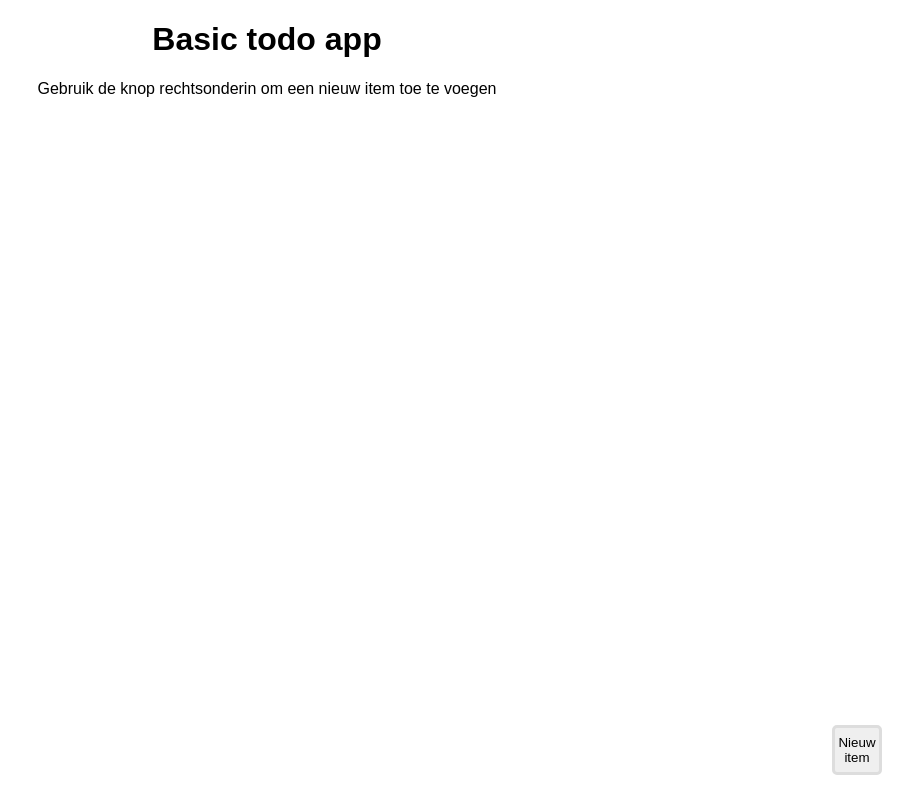
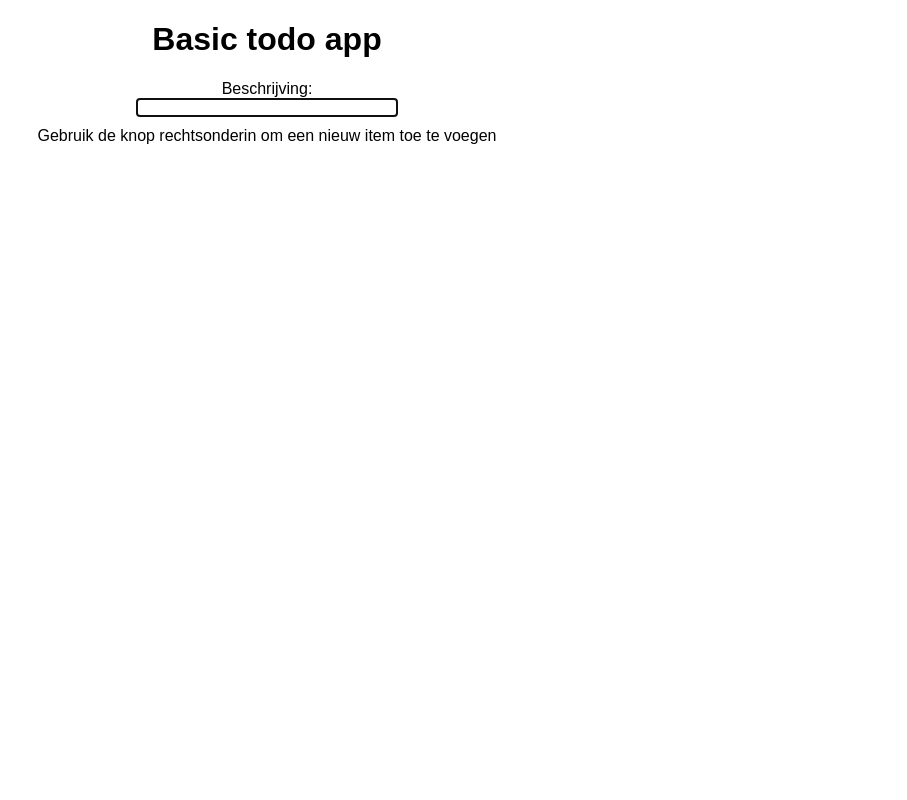
Before and after one commit to MDuin/TodoApp, a React (Create React App) app: page / in a window 1280 px wide. Shown: the whole page, without its empty margins (373-1280 px from the left). Built offline with nearby package versions, Linux system fonts and the light colour scheme.

Commit message:
Adjusted some styling and removed the add item button

```diff
--- a/src/App.css
+++ b/src/App.css
@@ -1,31 +1,10 @@
-.add-item-button {
-  position: fixed;
-  bottom: 25px;
-  right: 25px;
-  width: 50px;
-  height: 50px;
-  border: 3px solid #ddd;
-  border-radius: 5px;
-  text-align: center;
-  padding: 0; }
-
-.add-item-button:hover {
-  background-color: #eee; }
-
 .flexDiv {
   display: flex;
   margin: auto;
   width: 100%;
-  border-radius: 4px;
-  border: 1px solid #ddd;
   display: inline-block;
-  vertical-align: top; }
-  @media (min-width: 1024px) {
-    .flexDiv {
-      width: 75%; } }
-  @media (min-width: 1479px) {
-    .flexDiv {
-      width: 50%; } }
+  vertical-align: top;
+  border-bottom: 1px solid #ddd; }
 
 .flexDiv:hover {
   background-color: #eee; }
@@ -54,7 +33,24 @@
   background-color: #00ee0050; }
 
 .todo-list {
-  padding: 0; }
+  padding: 0;
+  margin: auto;
+  width: 100%;
+  border-radius: 4px;
+  border: 1px solid #ddd; }
+  @media (min-width: 1024px) {
+    .todo-list {
+      width: 75%; } }
+  @media (min-width: 1479px) {
+    .todo-list {
+      width: 50%; } }
+
+.input-container {
+  margin-bottom: 10px; }
+
+.input-box {
+  width: 20%;
+  border: 1px solid #ddd; }
 
 .App {
   text-align: center; }
--- a/src/App.js
+++ b/src/App.js
@@ -2,7 +2,6 @@ import React, { Component } from 'react';
 import './App.css';
 
 import AddItem from './components/add-item';
-import AddItemButton from './components/add-item-button';
 import TodoItemList from './components/todo-list';
 
 //window.id = 0;
@@ -11,8 +10,7 @@ class App extends Component {
     super(props);
 
     this.state = {
-      todoItems: [],
-      showAddItem: false
+      todoItems: []
     }
 
     this.itemId = 0;
@@ -30,7 +28,6 @@ class App extends Component {
     var newArr = this.state.todoItems.slice();
     newArr.push({description: item, isDone: false, id: this.itemId++});
     this.setState({ todoItems: newArr });
-    this.setState({ showAddItem: false });
   }
 
   removeFromList(id) {
@@ -64,28 +61,13 @@ class App extends Component {
     this.setState({todoItems: newArr});
   }
 
-  showAddItem = () => {
-    this.setState({ showAddItem: true });
-  }
-
   render() {
-    if (this.state.showAddItem) {
-      return (
-        <div className="App">
-          <AddItem addItemToList={this.addItemToList} />
-          <TodoItemList todoItems={this.state.todoItems}
-                        remove={this.removeFromList}
-                        done={this.toggleItemDone}/>
-          <AddItemButton showAddItem={this.showAddItem} />
-        </div>
-      );
-    }
     return (
       <div className="App">
+        <AddItem addItemToList={this.addItemToList} />
         <TodoItemList todoItems={this.state.todoItems}
                       remove={this.removeFromList}
                       done={this.toggleItemDone}/>
-        <AddItemButton showAddItem={this.showAddItem} />
       </div>
     );
   }
--- a/src/App.scss
+++ b/src/App.scss
@@ -1,8 +1,8 @@
 @import './components/styles/_colors';
 @import './components/styles/_mixins';
-@import './components/styles/_add-item-button';
 @import './components/styles/_todo-item';
 @import './components/styles/_todo-list';
+@import './components/styles/_add-item';
 
 
 .App {
--- a/src/components/add-item-button.js
+++ /dev/null
@@ -1,7 +0,0 @@
-import React from 'react';
-
-const AddItemButton = props => {
-  return (<button className="add-item-button" onClick={props.showAddItem}>Nieuw item</button>);
-};
-
-export default AddItemButton;
--- a/src/components/add-item.js
+++ b/src/components/add-item.js
@@ -4,8 +4,8 @@ class AddItem extends React.Component {
 
   render() {
     return (<div className="input-container">
-        <p>Beschrijving:</p>
-        <input type="text"
+        <div>Beschrijving:</div>
+        <input className="input-box" type="text"
             ref={(input) => { this.descriptionInput = input; }}
             onKeyPress={event => this.handleKeyPress(event)} />
       </div>
@@ -19,6 +19,7 @@ class AddItem extends React.Component {
   handleKeyPress(event) {
     if (event.key === 'Enter') {
       this.props.addItemToList(event.target.value);
+      event.target.value = "";
     }
   }
 }
--- a/src/components/styles/_add-item-button.scss
+++ /dev/null
@@ -1,15 +0,0 @@
-.add-item-button {
-  position: fixed;
-  bottom: 25px;
-  right: 25px;
-  width: 50px;
-  height: 50px;
-  border: 3px solid $color-border;
-  border-radius: 5px;
-  text-align: center;
-  padding: 0;
-}
-
-.add-item-button:hover {
-  background-color: $color-background-hover;
-}
```
Also changed, not shown: src/components/styles/_todo-item.scss (+1 -8 lines), src/components/styles/_todo-list.scss (+12 -0 lines).
